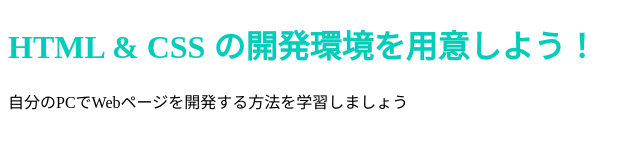
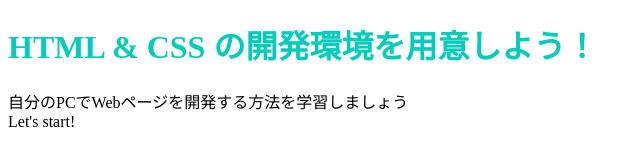
Before and after one commit to Lain-Kuran/lain.github.io, a plain HTML site: page index.html in a window 1280 px wide. Shown: the full height of the page, 0-640 px from the left. Drawn offline with Linux system fonts and the light colour scheme.

Commit message:
Update index.html

```diff
--- a/index.html
+++ b/index.html
@@ -7,6 +7,6 @@
   </head>
   <body>
     <h1 class="title">HTML & CSS の開発環境を用意しよう！</h1>
-    <p>自分のPCでWebページを開発する方法を学習しましょう</p>
+    <p>自分のPCでWebページを開発する方法を学習しましょう<br>Let's start!</p>
   </body>
 </html>
```
